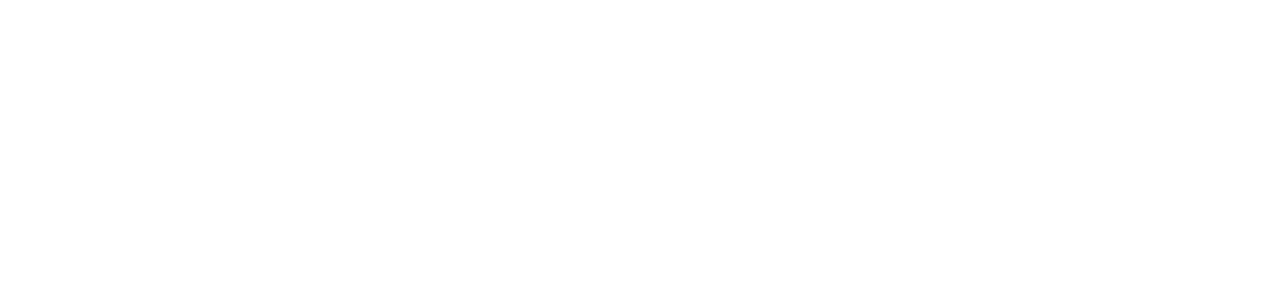
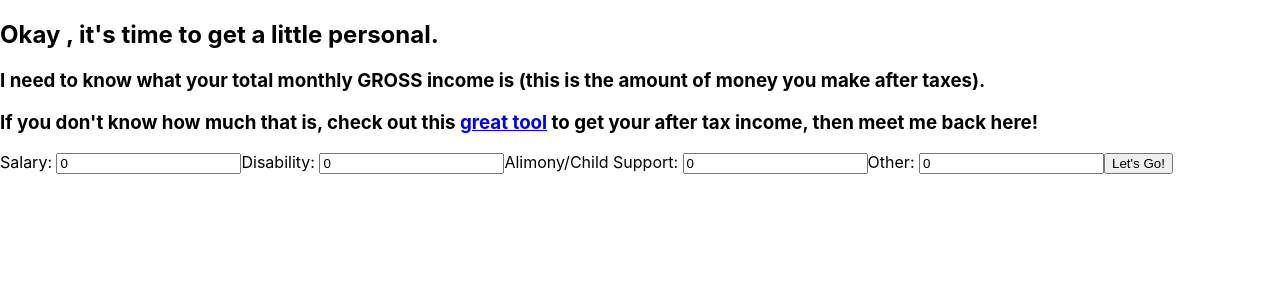
Before and after one commit to corumgold/simpli-money-path, a React (Create React App) app: page /income in a window 1280 px wide. Before the commit this address had no page. Shown: the top 300 px of the page. Built offline with nearby package versions, Linux system fonts and the light colour scheme.

Commit message:
Add income page with after tax calculator

```diff
--- a/src/App.js
+++ b/src/App.js
@@ -1,12 +1,13 @@
 import React from "react";
 import { Routes, Route } from "react-router-dom";
-import { Start } from "./components";
+import { Start, Income } from "./components";
 
 function App() {
   return (
     <>
       <Routes>
         <Route index element={<Start />} />
+        <Route path="/income" element={<Income />} />
       </Routes>
     </>
   );
--- a/src/components/Income.js
+++ b/src/components/Income.js
@@ -1,31 +1,51 @@
 import React from "react";
 import { useSelector, useDispatch } from "react-redux";
 import { useState } from "react";
-import { setName } from "../redux/money";
+import { setIncome } from "../redux/user";
 import { useNavigate } from "react-router-dom";
 
 const Income = () => {
-    const userName = useSelector((state) => state);
-    console.log(userName)
+  const dispatch = useDispatch();
+  // const navigate = useNavigate();
+  const user = useSelector((state) => state.user);
+  console.log(user)
 
-  const dispatch = useDispatch();
-  const navigate = useNavigate();
+  const name = useSelector((state) => state.user.name);
+  const [userIncome, setUserIncome] = useState({
+    salary: 0,
+    disability: 0,
+    alimonyChildSupport: 0,
+    other: 0,
+  });
 
-  const [userIncome, setUserIncome] = useState({ monthlyIncome: "" });
+  const handleSalary = (e) => {
+    setUserIncome({ ...userIncome, salary: e.target.value });
+  };
 
-  const handleName = (e) => {
-    // setUserName({ ...userName, name: e.target.value });
+  const handleDisability = (e) => {
+    setUserIncome({ ...userIncome, disability: e.target.value });
+  };
+
+  const handleACS = (e) => {
+    setUserIncome({ ...userIncome, alimonyChildSupport: e.target.value });
+  };
+
+  const handleOther = (e) => {
+    setUserIncome({ ...userIncome, other: e.target.value });
   };
 
   const handleSubmit = (e) => {
     e.preventDefault();
-    dispatch(setName(userName));
-    navigate("/income");
+    const total = Object.values(userIncome).reduce(
+      (acc, curr) => acc + +curr,
+      0
+    );
+    dispatch(setIncome(total));
   };
 
   return (
     <>
-      <h2>Okay {userName}, it's time to get a little personal.</h2>
+      <h2>Okay {name}, it's time to get a little personal.</h2>
       <h3>
         I need to know what your total monthly GROSS income is (this is the
         amount of money you make after taxes).
@@ -43,8 +63,29 @@
       </h3>
 
       <form>
-        <label htmlFor="name">What's your gross monthly income?</label>
-        <input name="name" value={userName.name || ""} onChange={handleName} />
+        <label htmlFor="salary">Salary: </label>
+        <input
+          name="salary"
+          value={userIncome.salary}
+          onChange={handleSalary}
+        />
+
+        <label htmlFor="disability">Disability: </label>
+        <input
+          name="disability"
+          value={userIncome.disability}
+          onChange={handleDisability}
+        />
+
+        <label htmlFor="acs">Alimony/Child Support: </label>
+        <input
+          name="acs"
+          value={userIncome.alimonyChildSupport}
+          onChange={handleACS}
+        />
+
+        <label htmlFor="other">Other: </label>
+        <input name="other" value={userIncome.other} onChange={handleOther} />
 
         <button onClick={handleSubmit}>Let's Go!</button>
       </form>
--- a/src/components/Start.js
+++ b/src/components/Start.js
@@ -2,9 +2,11 @@
 import { useState } from "react";
 import { useDispatch } from "react-redux";
 import { setName } from "../redux/user";
+import { useNavigate } from "react-router-dom";
 
 const Start = () => {
   const dispatch = useDispatch();
+  const navigate = useNavigate();
   const [userName, setUserName] = useState("");
 
   const handleName = (e) => {
@@ -13,7 +15,8 @@
 
   const handleSubmit = (e) => {
     e.preventDefault();
-    dispatch(setName(userName));
+      dispatch(setName(userName));
+      navigate('/income')
   };
 
   return (
--- a/src/components/index.js
+++ b/src/components/index.js
@@ -1 +1,2 @@
 export { default as Start } from "./Start";
+export { default as Income } from "./Income";
--- a/src/redux/user.js
+++ b/src/redux/user.js
@@ -4,6 +4,8 @@
   name: "user",
   initialState: {
     name: "",
+    monthlyIncome: 0,
+    monthlyExpenses: 0,
   },
   reducers: {
     setName: (state, action) => {
@@ -18,5 +20,5 @@
   },
 });
 
-export const { setName } = userSlice.actions;
+export const { setName, setIncome, setExpenses } = userSlice.actions;
 export default userSlice.reducer;
```
